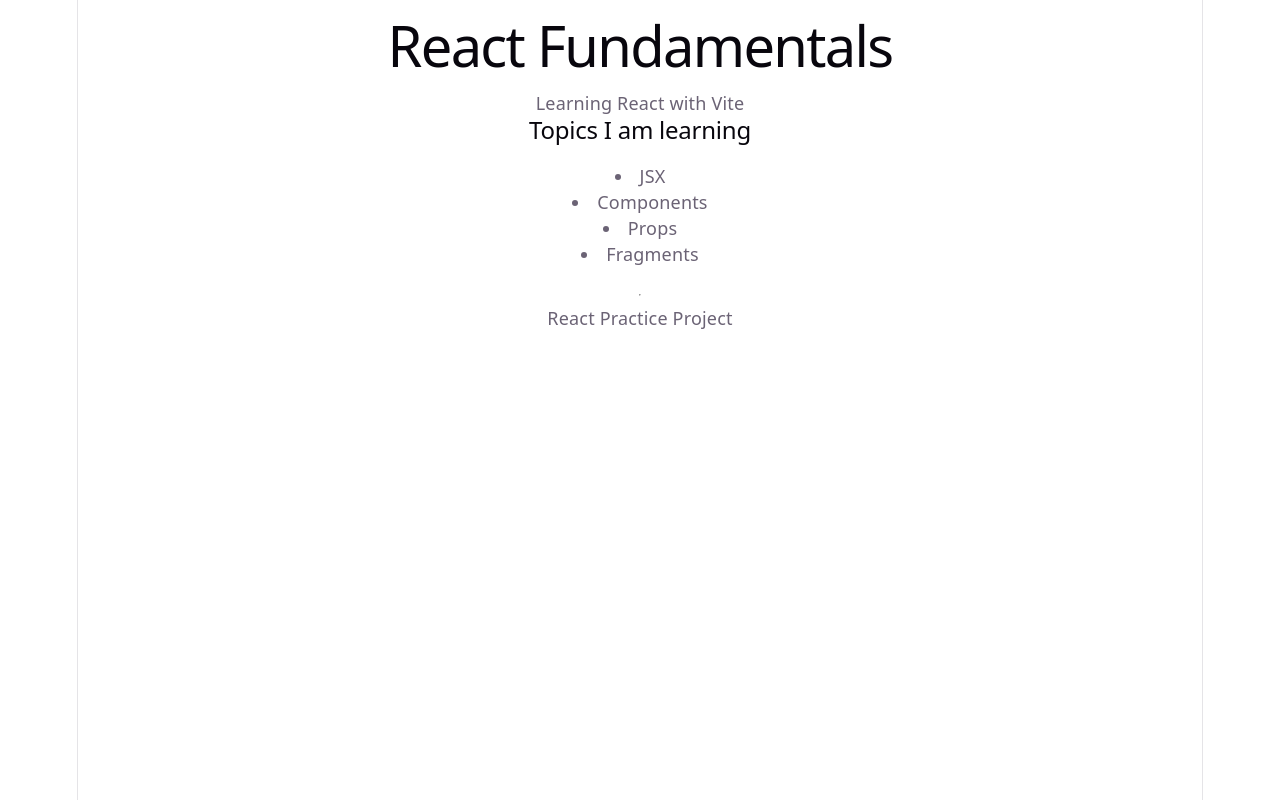
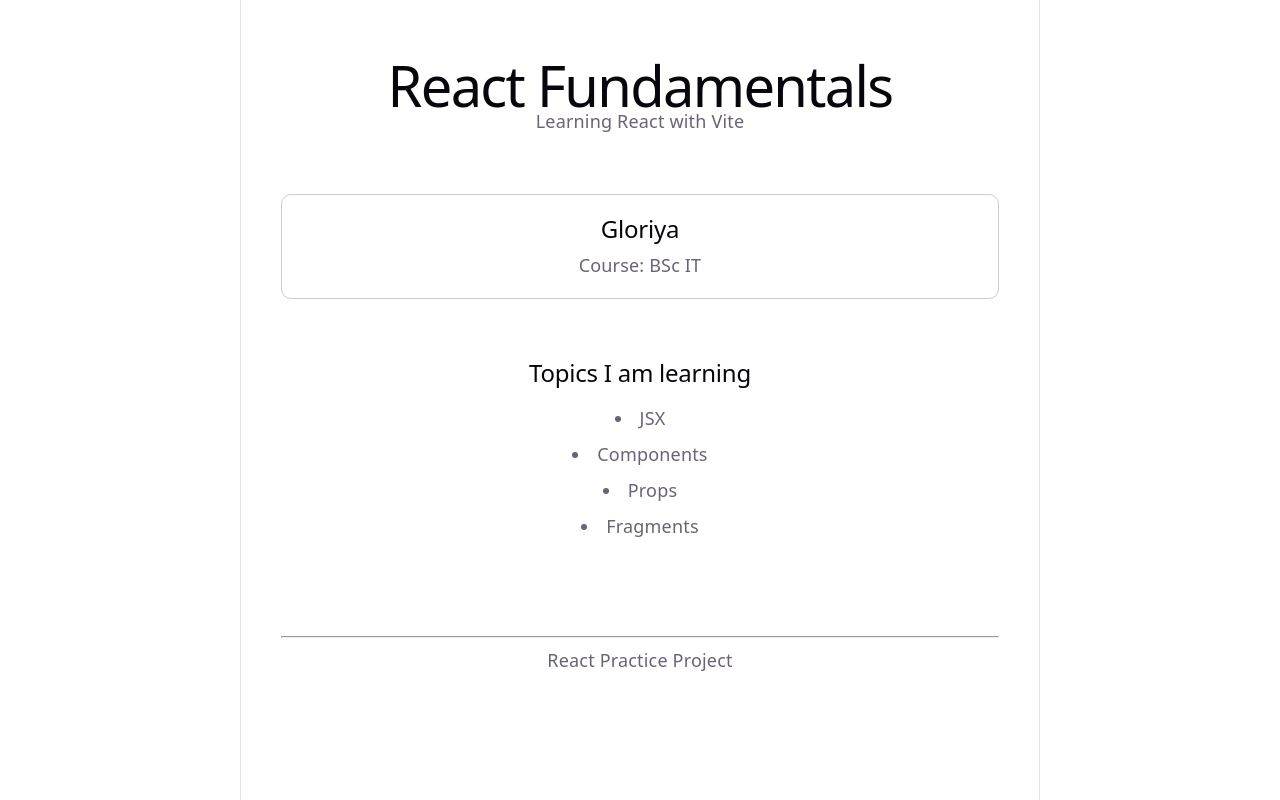
Before and after one commit to Gloriyatopno/React_Practice, a React (Vite) app: page / in a window 1280 px wide. Built offline with nearby package versions, Linux system fonts and the light colour scheme.

Commit message:
Add styled student component

```diff
--- a/src/App.css
+++ b/src/App.css
@@ -1,184 +1,42 @@
-.counter {
-  font-size: 16px;
-  padding: 5px 10px;
-  border-radius: 5px;
-  color: var(--accent);
-  background: var(--accent-bg);
-  border: 2px solid transparent;
-  transition: border-color 0.3s;
-  margin-bottom: 24px;
-
-  &:hover {
-    border-color: var(--accent-border);
-  }
-  &:focus-visible {
-    outline: 2px solid var(--accent);
-    outline-offset: 2px;
-  }
+#root {
+  max-width: 800px;
+  margin: 0 auto;
+  padding: 40px;
+  text-align: center;
 }
 
-.hero {
-  position: relative;
-
-  .base,
-  .framework,
-  .vite {
-    inset-inline: 0;
-    margin: 0 auto;
-  }
-
-  .base {
-    width: 170px;
-    position: relative;
-    z-index: 0;
-  }
-
-  .framework,
-  .vite {
-    position: absolute;
-  }
-
-  .framework {
-    z-index: 1;
-    top: 34px;
-    height: 28px;
-    transform: perspective(2000px) rotateZ(300deg) rotateX(44deg) rotateY(39deg)
-      scale(1.4);
-  }
-
-  .vite {
-    z-index: 0;
-    top: 107px;
-    height: 26px;
-    width: auto;
-    transform: perspective(2000px) rotateZ(300deg) rotateX(40deg) rotateY(39deg)
-      scale(0.8);
-  }
+.header {
+  margin-bottom: 30px;
 }
 
-#center {
-  display: flex;
-  flex-direction: column;
-  gap: 25px;
-  place-content: center;
-  place-items: center;
-  flex-grow: 1;
-
-  @media (max-width: 1024px) {
-    padding: 32px 20px 24px;
-    gap: 18px;
-  }
+.header h1 {
+  margin-bottom: 10px;
 }
 
-#next-steps {
-  display: flex;
-  border-top: 1px solid var(--border);
-  text-align: left;
-
-  & > div {
-    flex: 1 1 0;
-    padding: 32px;
-    @media (max-width: 1024px) {
-      padding: 24px 20px;
-    }
-  }
-
-  .icon {
-    margin-bottom: 16px;
-    width: 22px;
-    height: 22px;
-  }
-
-  @media (max-width: 1024px) {
-    flex-direction: column;
-    text-align: center;
-  }
+.header p {
+  margin-top: 0;
 }
 
-#docs {
-  border-right: 1px solid var(--border);
-
-  @media (max-width: 1024px) {
-    border-right: none;
-    border-bottom: 1px solid var(--border);
-  }
+.topics {
+  margin: 30px 0;
 }
 
-#next-steps ul {
-  list-style: none;
+.topics ul {
+  list-style-position: inside;
   padding: 0;
-  display: flex;
-  gap: 8px;
-  margin: 32px 0 0;
-
-  .logo {
-    height: 18px;
-  }
-
-  a {
-    color: var(--text-h);
-    font-size: 16px;
-    border-radius: 6px;
-    background: var(--social-bg);
-    display: flex;
-    padding: 6px 12px;
-    align-items: center;
-    gap: 8px;
-    text-decoration: none;
-    transition: box-shadow 0.3s;
-
-    &:hover {
-      box-shadow: var(--shadow);
-    }
-    .button-icon {
-      height: 18px;
-      width: 18px;
-    }
-  }
-
-  @media (max-width: 1024px) {
-    margin-top: 20px;
-    flex-wrap: wrap;
-    justify-content: center;
-
-    li {
-      flex: 1 1 calc(50% - 8px);
-    }
-
-    a {
-      width: 100%;
-      justify-content: center;
-      box-sizing: border-box;
-    }
-  }
 }
 
-#spacer {
-  height: 88px;
-  border-top: 1px solid var(--border);
-  @media (max-width: 1024px) {
-    height: 48px;
-  }
+.topic {
+  margin: 10px 0;
 }
 
-.ticks {
-  position: relative;
-  width: 100%;
+.footer {
+  margin-top: 40px;
+}
 
-  &::before,
-  &::after {
-    content: '';
-    position: absolute;
-    top: -4.5px;
-    border: 5px solid transparent;
-  }
-
-  &::before {
-    left: 0;
-    border-left-color: var(--border);
-  }
-  &::after {
-    right: 0;
-    border-right-color: var(--border);
-  }
+.student-card {
+  margin: 30px 0;
+  padding: 20px;
+  border: 1px solid #ccc;
+  border-radius: 10px;
 }
--- a/src/App.jsx
+++ b/src/App.jsx
@@ -1,5 +1,6 @@
 import Header from './components/Header'
 import TopicList from './components/TopicList'
+import StudentCard from './components/StudentCard'
 import Footer from './components/Footer'
 import './App.css'
 
@@ -9,7 +10,14 @@
   return (
     <>
       <Header />
+
+      <StudentCard
+        name="Gloriya"
+        course="BSc IT"
+      />
+
       <TopicList topics={topics} />
+
       <Footer />
     </>
   )
--- a/src/components/Footer.jsx
+++ b/src/components/Footer.jsx
@@ -1,9 +1,9 @@
 function Footer() {
   return (
-    <>
+    <footer className="footer">
       <hr />
       <p>React Practice Project</p>
-    </>
+    </footer>
   )
 }
 
--- a/src/components/Header.jsx
+++ b/src/components/Header.jsx
@@ -1,6 +1,6 @@
 function Header() {
   return (
-    <header>
+    <header className="header">
       <h1>React Fundamentals</h1>
       <p>Learning React with Vite</p>
     </header>
--- /dev/null
+++ b/src/components/StudentCard.jsx
@@ -0,0 +1,10 @@
+function StudentCard({ name, course }) {
+  return (
+    <div className="student-card">
+      <h2>{name}</h2>
+      <p>Course: {course}</p>
+    </div>
+  )
+}
+
+export default StudentCard
--- a/src/components/TopicList.jsx
+++ b/src/components/TopicList.jsx
@@ -1,11 +1,13 @@
 function TopicList({ topics }) {
   return (
-    <section>
+    <section className="topics">
       <h2>Topics I am learning</h2>
 
       <ul>
         {topics.map((topic) => (
-          <li key={topic}>{topic}</li>
+          <li className="topic" key={topic}>
+            {topic}
+          </li>
         ))}
       </ul>
     </section>
```
